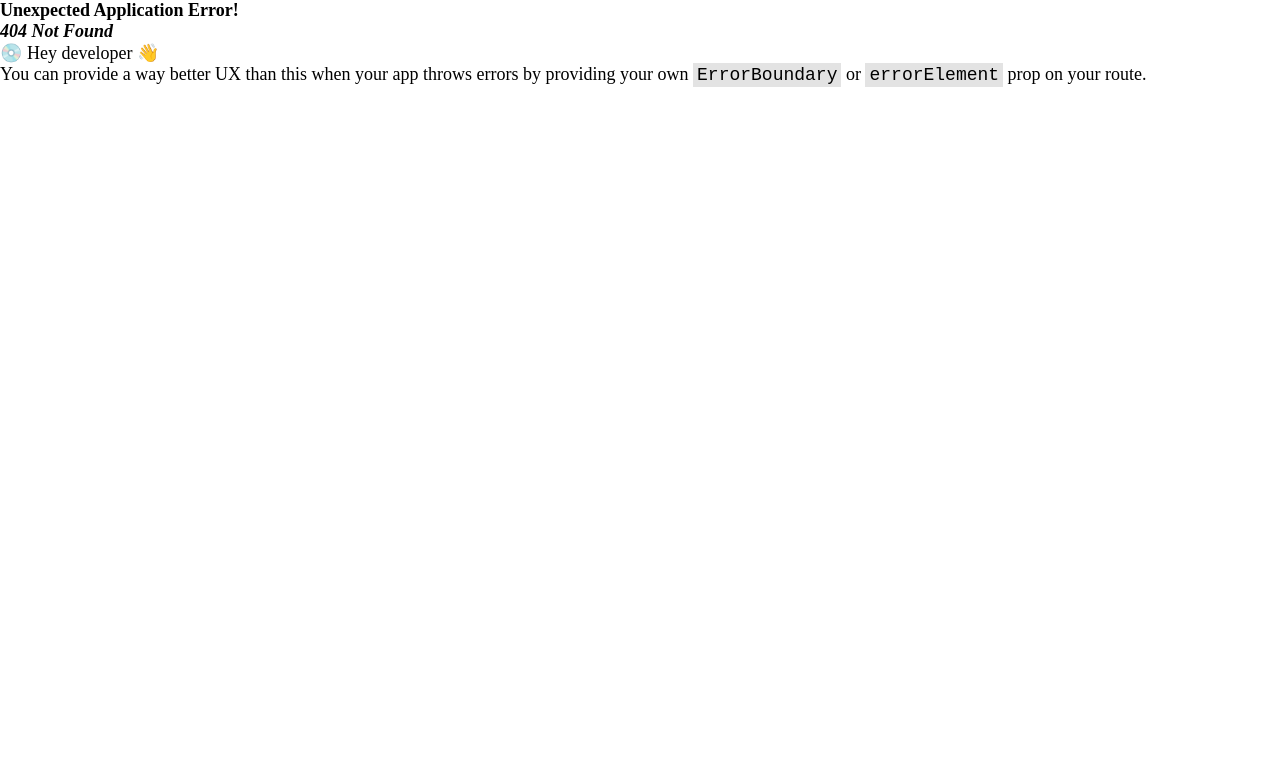
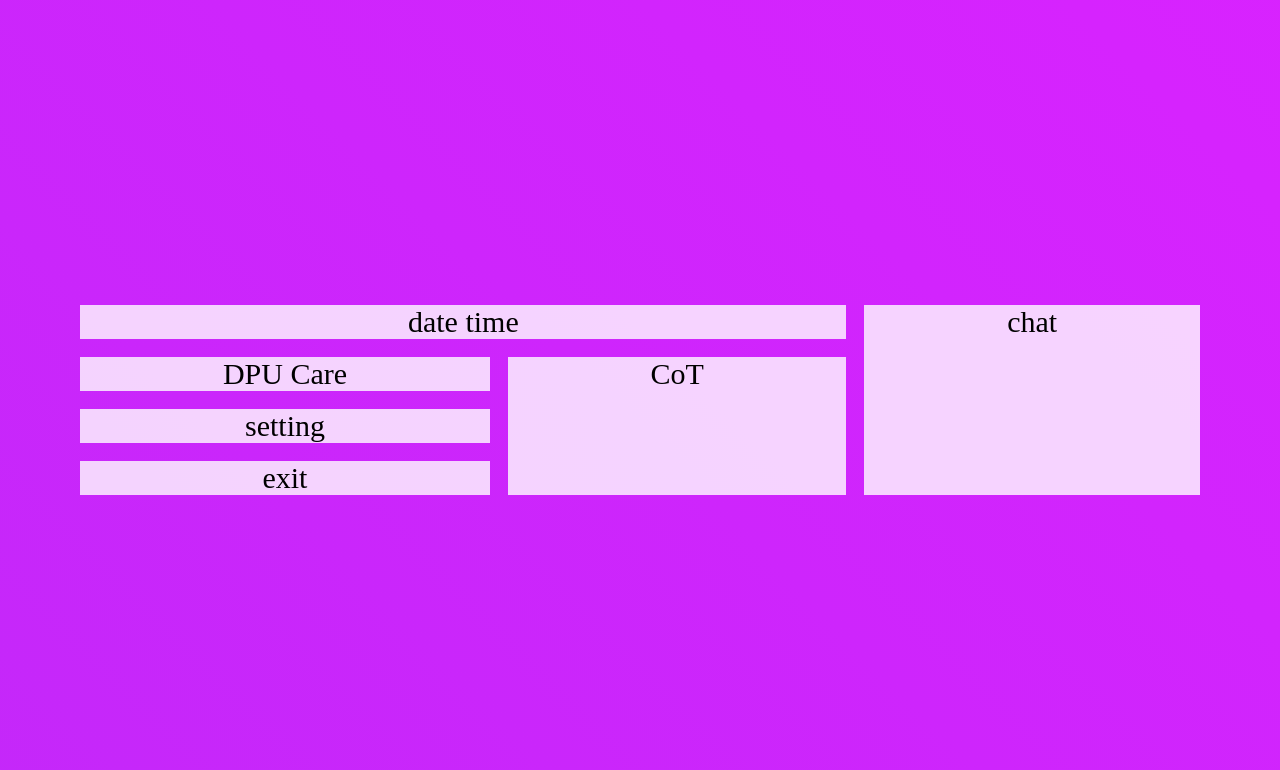
Before and after one commit to AnupongPakee/pj-DPUCare, a React (Vite) app: page /pj-DPUCare/home in a window 1280 px wide. Before the commit this address had no page. Shown: the top 770 px of the page. Built offline with nearby package versions, Linux system fonts and the light colour scheme; a web font is replaced by a local one.

Commit message:
update ux/ui App

```diff
--- a/src/App.css
+++ b/src/App.css
@@ -1,13 +1,13 @@
-.home {
+.index {
   overflow: scroll;
   overflow-x: hidden;
 }
 
-.home::-webkit-scrollbar {
+.index::-webkit-scrollbar {
   display: none;
 }
 
-.home .content-1 {
+.index .content-1 {
   display: grid;
   align-items: center;
   justify-items: center;
@@ -17,24 +17,24 @@
   background-attachment: fixed;
 }
 
-.home .content-1 .left {
+.index .content-1 .left {
   position: relative;
   width: 90%;
   padding: 1rem;
   z-index: 1;
 }
 
-.home .content-1 .left h1 {
+.index .content-1 .left h1 {
   font-size: 3rem;
   color: #E0EAFC;
 }
 
-.home .content-1 .left p {
+.index .content-1 .left p {
   font-size: 1rem;
   color: #E0EAFC;
 }
 
-.home .content-1 .left .blur {
+.index .content-1 .left .blur {
   position: absolute;
   top: 0;
   left: 0;
@@ -44,11 +44,11 @@
   z-index: -1;
 }
 
-.home .content-1 .left .btn {
+.index .content-1 .left .btn {
   margin-top: 1rem;
 }
 
-.home .content-1 .left .btn button {
+.index .content-1 .left .btn button {
   padding: 0.5rem;
   margin-right: 1rem;
   color: #E0EAFC;
@@ -59,7 +59,7 @@
   transition: all 0.4s ease-in-out;
 }
 
-.home .content-1 .left .btn button:hover {
+.index .content-1 .left .btn button:hover {
   padding: 0.5rem 1rem;
   background: linear-gradient(45deg, #9733EE, #DA22FF);
   background-attachment: fixed;
@@ -67,7 +67,7 @@
   animation: bg-ift 4s infinite ease;
 }
 
-.home .content-2 {
+.index .content-2 {
   width: 100%;
   padding: 1.6rem;
   background: linear-gradient(45deg, #9733EE, #DA22FF);
@@ -76,19 +76,19 @@
   animation: bg-ift 10s infinite ease;
 }
 
-.home .content-2 h1 {
+.index .content-2 h1 {
   font-size: 2rem;
   color: #E0EAFC;
   margin-bottom: 1.6rem;
 }
 
-.home .content-2 table td:nth-child(1) {
+.index .content-2 table td:nth-child(1) {
   width: 40%;
   vertical-align: top;
   color: #E0EAFC;
 }
 
-.home .content-2 table td:nth-child(2) {
+.index .content-2 table td:nth-child(2) {
   vertical-align: top;
   color: #E0EAFC;
 }
@@ -281,3 +281,53 @@
   0% {opacity: 0;}
   100% {opacity: 90%;}
 }
+
+/* Component Home.jsx */
+.home {
+  justify-items: center;
+  align-content: center;
+  padding: 1rem;
+  background: linear-gradient(45deg, #9733EE, #DA22FF);
+  background-attachment: fixed;
+  background-size: 500%;
+  animation: bg-ift 4s infinite ease;
+}
+
+.home .content {
+  display: grid;
+  width: 90%;
+  gap: 1rem;
+}
+
+.home .content > div {
+  background-color: rgba(255, 255, 255, 0.8);
+  text-align: center;
+  font-size: 30px;
+}
+
+.home .content .date-time {
+  grid-column: 1 / span 2;
+}
+
+.home .content .chat {
+  grid-column: 3;
+  grid-row: 1 / span 4;
+}
+
+.home .content .logo {
+  grid-column: 1 / span 1;
+  grid-row: 2 / span 1;
+}
+
+.home .content .CoT {
+  grid-column: 2 / span 1;
+  grid-row: 2 / span 3;
+}
+
+  /* .home .content .setting {
+
+  }
+
+  .home .content .exit {
+
+  } */
--- a/src/App.jsx
+++ b/src/App.jsx
@@ -6,7 +6,7 @@ import STYLE from "./style/Style"
 function App() {
   const navigate = useNavigate()
   return (
-    <div className='container home' style={STYLE.container}>
+    <div className='container index' style={STYLE.container}>
       <div className="content-1">
         <div className="left">
           <h1 style={STYLE.font_family.th}>แชทบอทให้คำปรึกษา</h1>
--- /dev/null
+++ b/src/components/Home.jsx
@@ -0,0 +1,20 @@
+import React from 'react'
+
+import STYLE from "../style/Style"
+
+function Home() {
+  return (
+    <div className='container home' style={STYLE.container}>
+        <div className="content">
+            <div className="date-time">date time</div>
+            <div className="chat">chat</div>
+            <div className="logo">DPU Care</div>
+            <div className="setting">setting</div>
+            <div className="CoT">CoT</div>
+            <div className="exit">exit</div>
+        </div>
+    </div>
+  )
+}
+
+export default Home
--- a/src/index.css
+++ b/src/index.css
@@ -76,13 +76,13 @@ select:-webkit-autofill:focus {
         display: none;
     }
 
-    .home .content-1 {
+    .index .content-1 {
         height: 100%;
         grid-template-columns: 100%;
         grid-template-rows: 100%;
     }
 
-    .home .content-2 {
+    .index .content-2 {
         height: 70vh;
     }
 
@@ -101,11 +101,11 @@ select:-webkit-autofill:focus {
         font-size: 14px;
     }
 
-    .home .content-1 {
+    .index .content-1 {
         height: 60%;
     }
 
-    .home .content-2 {
+    .index .content-2 {
         height: 50vh;
     }
 }
@@ -118,7 +118,7 @@ select:-webkit-autofill:focus {
         font-size: 16px;
     }
 
-    .home .content-2 {
+    .index .content-2 {
         height: 40vh;
     }
 }
@@ -129,12 +129,12 @@ select:-webkit-autofill:focus {
         font-size: 18px;
     }
 
-    .home .content-1 {
+    .index .content-1 {
         height: 100%;
         grid-template-columns: 60% 40%;
     }
 
-    .home .content-2 {
+    .index .content-2 {
         height: 60vh;
     }
 
@@ -155,12 +155,12 @@ select:-webkit-autofill:focus {
         font-size: 28px;
     }
 
-    .home .content-1 {
+    .index .content-1 {
         height: 100%;
         grid-template-columns: 60% 40%;
     }
 
-    .home .content-2 {
+    .index .content-2 {
         height: 50vh;
     }
 }
--- a/src/router/Router.jsx
+++ b/src/router/Router.jsx
@@ -3,6 +3,7 @@ import { createBrowserRouter } from "react-router-dom";
 import APP from "../App"
 import REGISTER from "../components/Register"
 import LOGIN from "../components/Login"
+import Home from "../components/Home";
 import CHAT from "../components/Chat"
 import ADMIN from "../admin/Admin"
 import TEST from "../test/Test"
@@ -21,6 +22,10 @@ const router = createBrowserRouter([
         element: <LOGIN/>
     },
     {
+        path: "pj-DPUCare/home",
+        element: <Home/>
+    },
+    {
         path: "/pj-DPUCare/chat",
         element: <CHAT/>
     },
```
